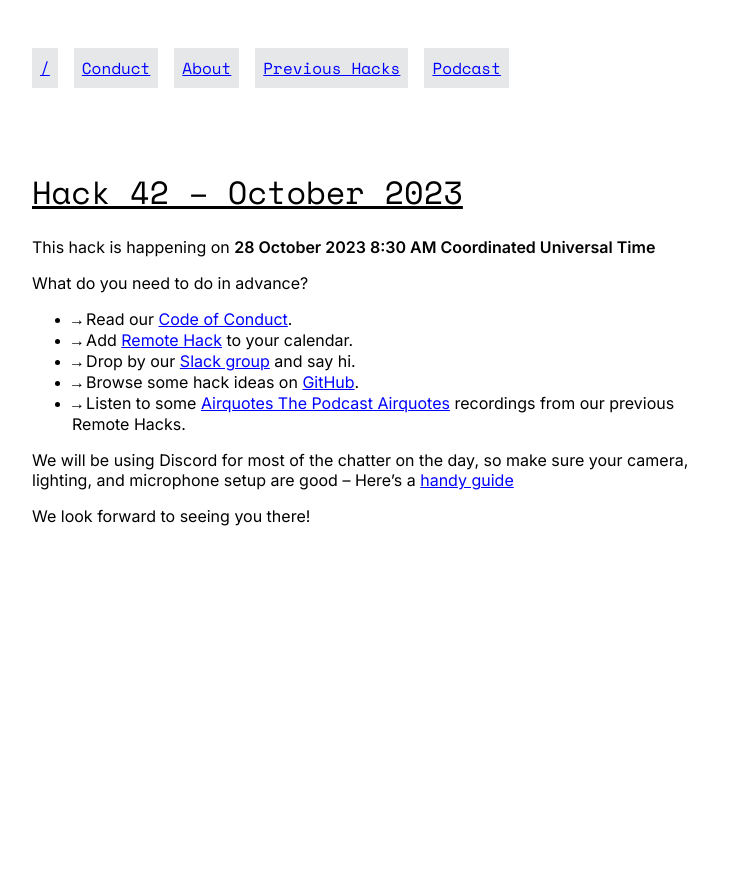
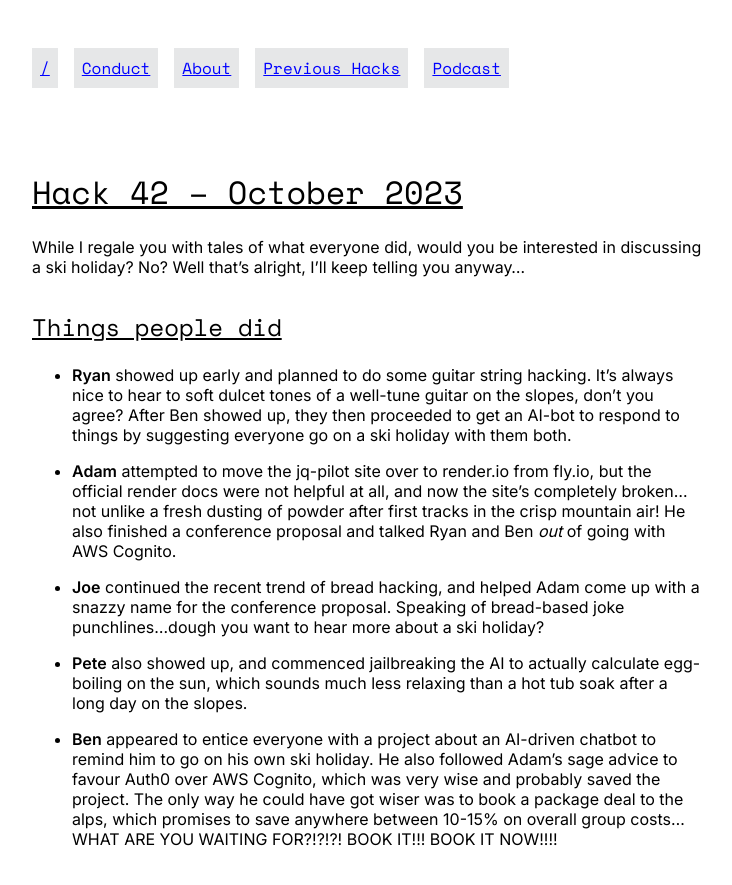
Before and after one commit to remotehack/remotehack.github.io, a Jekyll site: the page built from _hacks/42.md, in a window 1280 px wide. Shown: the top 885 px of the page, without its empty margins (272-1004 px from the left). Built offline with Jekyll 4.4.1, drawn with Linux system fonts in a browser that asks for light colours.

Commit message:
format hack 41 and add hack 42 description

```diff
--- a/_hacks/42.md
+++ b/_hacks/42.md
@@ -1,5 +1,18 @@
 ---
 hack_number: 42
 date: 2023-10-28
-upcoming: true
 ---
+
+While I regale you with tales of what everyone did, would you be interested in discussing a ski holiday? No? Well that's alright, I'll keep telling you anyway...
+
+## Things people did
+
+-   **Ryan** showed up early and planned to do some guitar string hacking. It's always nice to hear to soft dulcet tones of a well-tune guitar on the slopes, don't you agree? After Ben showed up, they then proceeded to get an AI-bot to respond to things by suggesting everyone go on a ski holiday with them both.
+
+-   **Adam** attempted to move the jq-pilot site over to render.io from fly.io, but the official render docs were not helpful at all, and now the site's completely broken...not unlike a fresh dusting of powder after first tracks in the crisp mountain air! He also finished a conference proposal and talked Ryan and Ben _out_ of going with AWS Cognito.
+
+-   **Joe** continued the recent trend of bread hacking, and helped Adam come up with a snazzy name for the conference proposal. Speaking of bread-based joke punchlines...dough you want to hear more about a ski holiday?
+
+-   **Pete** also showed up, and commenced jailbreaking the AI to actually calculate egg-boiling on the sun, which sounds much less relaxing than a hot tub soak after a long day on the slopes.
+
+-   **Ben** appeared to entice everyone with a project about an AI-driven chatbot to remind him to go on his own ski holiday. He also followed Adam's sage advice to favour Auth0 over AWS Cognito, which was very wise and probably saved the project. The only way he could have got wiser was to book a package deal to the alps, which promises to save anywhere between 10-15% on overall group costs...WHAT ARE YOU WAITING FOR?!?!?! BOOK IT!!! BOOK IT NOW!!!!
```
Also changed, not shown: _hacks/41.md (+7 -7 lines).
